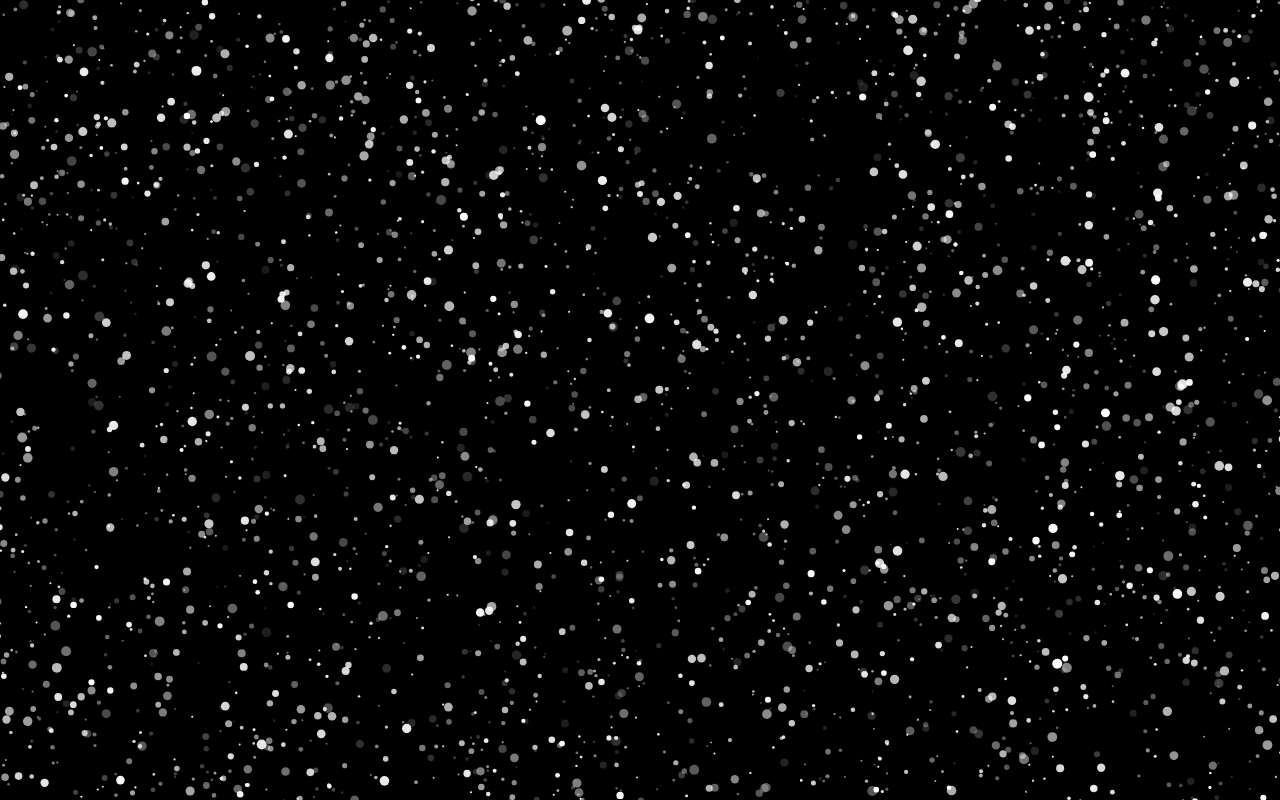
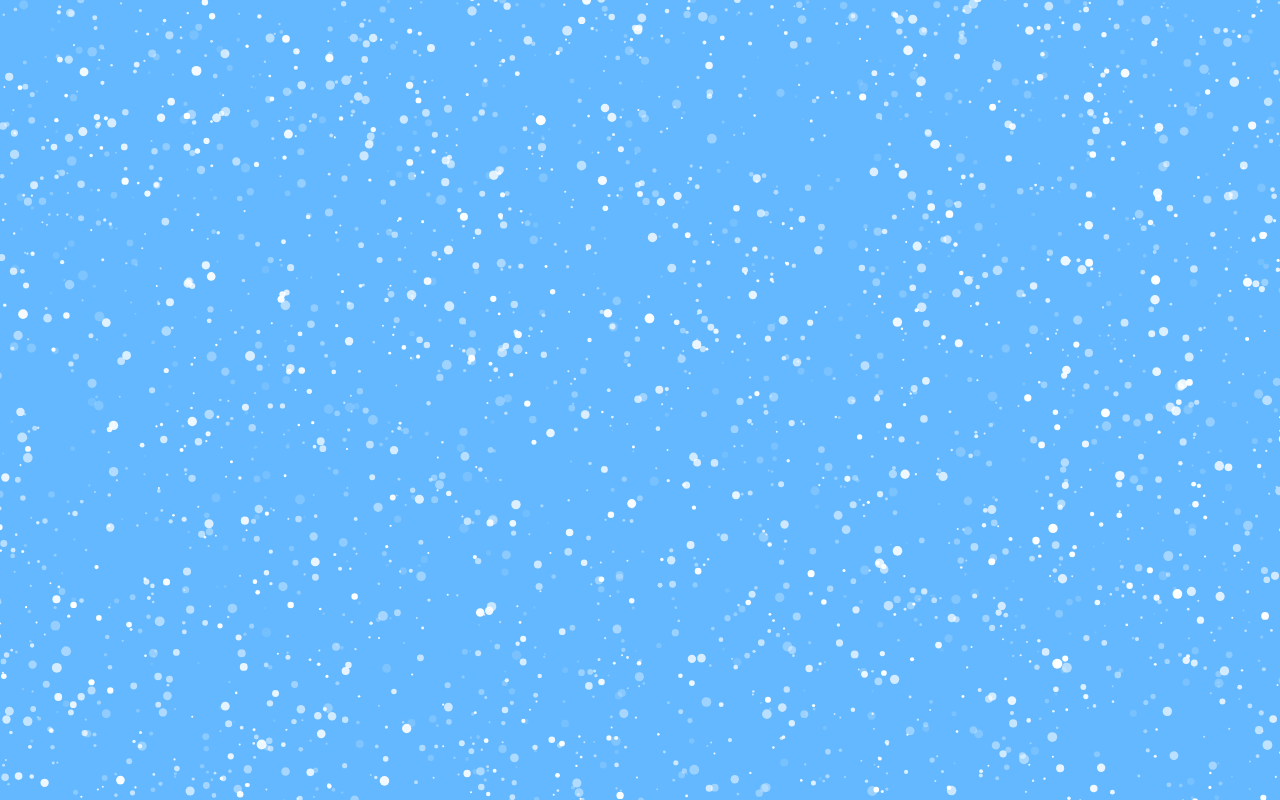
Before and after one commit to sam-yang/snow, a plain HTML site: page index.html in a window 1280 px wide. Drawn offline with Linux system fonts and the light colour scheme.

Commit message:
Changed color

```diff
--- a/index.css
+++ b/index.css
@@ -1,4 +1,4 @@
 #garden {
-	background-color: rbg(0, 0, 0);
+	background-color: #63B8FF;
 	display: block;
 }
--- a/index.js
+++ b/index.js
@@ -2,8 +2,6 @@ var garden = document.getElementById("garden");
 garden.width = window.innerWidth;
 garden.height = window.innerHeight;
 var c = garden.getContext("2d");
-garden.style.background = '#000000';
-
 // c.imageSmoothingEnabled = false;
 
 var numNodes = 3000;
```
